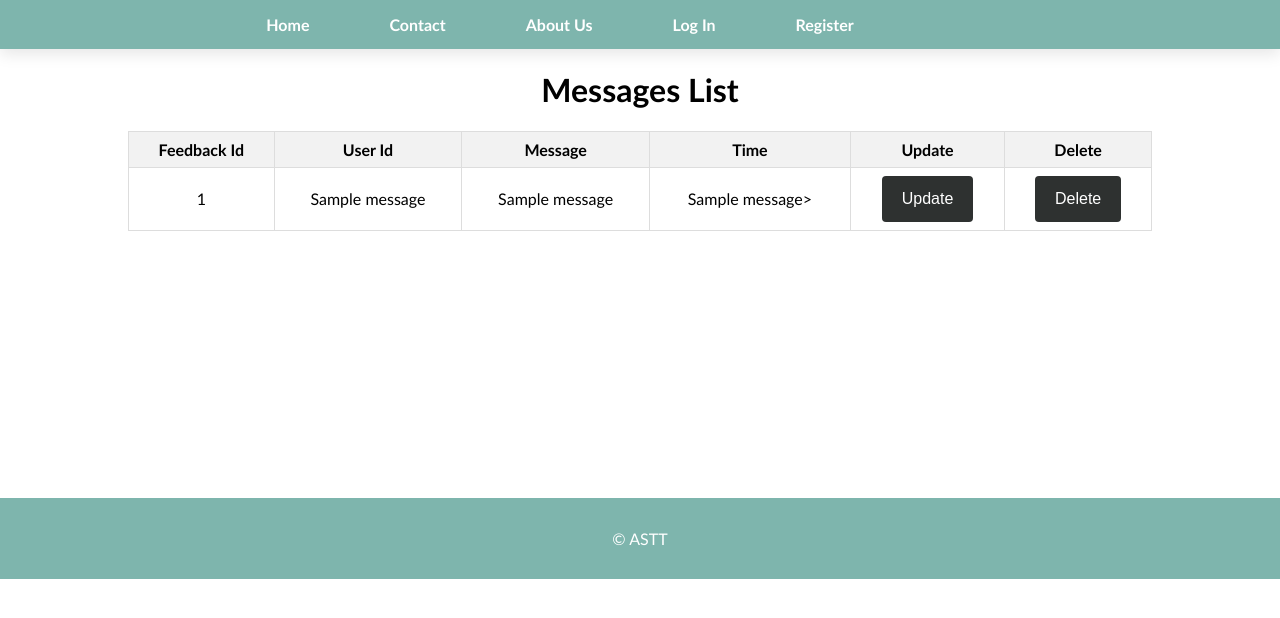
After one commit to FFLUTRA/Albanian-Speech-To-Text, a Flask app: page /messages in a window 1280 px wide. The commit adds this page. Shown: the top 618 px of the page. Run offline with Flask 2, Linux system fonts and the light colour scheme; a database or web service that is not in the repository returns one stand-in record (values such as "Sample title"); some libraries are stand-ins or nearby versions.

Commit message:
Messages Dropdown

```diff
--- a/app.py
+++ b/app.py
@@ -30,42 +30,9 @@ def login():
 def register():
     return render_template('register.html')
 
-@app.route('/profile')
-def profile():
-    if 'user_email' in session:
-        email = session['user_email']
-        conn = db_conn()
-        cur = conn.cursor()
-        cur.execute("SELECT * FROM users WHERE email = %s", (email,))
-        user_data = cur.fetchone()
-        cur.close()
-        conn.close()
-
-        if user_data:
-            return render_template('profile.html', user_data=user_data)
-
-    # Redirect to login if the user is not logged in
-    flash('Please log in to access your profile.', 'error')
-    return redirect(url_for('login'))
-
 def db_conn():
     conn = psycopg2.connect(database="astt_db", host="localhost", user="postgres", password="postgres", port="5432")
     return conn
-
-@app.route('/create', methods=['POST'])
-def createUser():
-    username = request.form['username']
-    email = request.form['email']
-    password = request.form['password']
-    level = request.form['security_level']
-    user = User(username, email, password, level)
-
-    if user.add_user():
-        flash(REGISTER_SUCCESS, 'success')
-        return render_template('login.html')
-
-    flash(REGISTER_FAIL, 'error')
-    return render_template('register.html')
 
 def validate_login(email, password):
     conn = db_conn()
@@ -104,109 +71,31 @@ def login_user():
 
     return render_template('login.html')
 
-def get_username_by_email(email):
+@app.route('/')
+def index():
     conn = db_conn()
     cur = conn.cursor()
-    cur.execute("SELECT username FROM users WHERE email = %s", (email,))
-    username = cur.fetchone()
-    cur.close()
-    conn.close()
+    cur.execute('''SELECT * FROM users''')
+    data = cur.fetchall();
+    cur.close();
+    conn.close();
+    return render_template('index.html', data = data)
 
-    if username:
-        return username
+@app.route('/create', methods=['POST'])
+def createUser():
+    username = request.form['username']
+    email = request.form['email']
+    password = request.form['password']
+    level = request.form['security_level']
+    user = User(username, email, password, level)
 
-def get_password_by_email(email):
-    conn = db_conn()
-    cur = conn.cursor()
-    cur.execute("SELECT password FROM users WHERE email = %s", (email,))
-    password = cur.fetchone()
-    cur.close()
-    conn.close()
+    if user.add_user():
+        flash(REGISTER_SUCCESS, 'success')
+        return render_template('login.html')
 
-    if password:
-        return password
+    flash(REGISTER_FAIL, 'error')
+    return render_template('register.html')
 
-def get_level_by_email(email):
-    conn = db_conn()
-    cur = conn.cursor()
-    cur.execute("SELECT level FROM users WHERE email = %s", (email,))
-    level = cur.fetchone()
-    cur.close()
-    conn.close()
-
-    if level:
-        return level
-
-@app.route('/update_email', methods=['POST'])
-def update_email():
-    if 'user_email' in session:
-        current_email = session['user_email']
-        new_email = request.form['new_email']
-
-        if not new_email:
-            flash('New email cannot be empty.', 'error')
-            return redirect(url_for('profile'))
-
-        # Create an instance of the User class
-        user = User(username=get_username_by_email(current_email), email=current_email, password=get_username_by_email(current_email), level=get_level_by_email(current_email))
-
-        # Call the updateEmail method
-        if user.updateEmail(new_email):
-            flash('Email updated successfully.', 'success')
-        else:
-            flash('Error updating email.', 'error')
-
-        return redirect(url_for('profile'))
-
-    flash('Please log in to access your profile.', 'error')
-    return render_template('profile.html')
-
-# @app.route('/update_email', methods=['POST'])
-# def update_password():
-#     if 'user_email' in session:
-#         current_email = session['user_email']
-#         new_email = request.form['new_email']
-
-#         if not new_email:
-#             flash('New email cannot be empty.', 'error')
-#             return redirect(url_for('profile'))
-
-#         # Create an instance of the User class
-#         user = User(username=get_username_by_email(current_email), email=current_email, password=get_username_by_email(current_email), level=get_level_by_email(current_email))
-
-#         # Call the updateEmail method
-#         if user.updateEmail(new_email):
-#             flash('Email updated successfully.', 'success')
-#         else:
-#             flash('Error updating email.', 'error')
-
-#         return redirect(url_for('profile'))
-
-#     flash('Please log in to access your profile.', 'error')
-#     return render_template('profile.html')
-
-@app.route('/update_level', methods=['POST'])
-def update_level():
-    if 'user_email' in session:
-        current_email = session['user_email']
-        new_level = request.form['new_level']
-
-        if not new_level:
-            flash('New level cannot be empty.', 'error')
-            return redirect(url_for('profile'))
-
-        # Create an instance of the User class
-        user = User(username=get_username_by_email(current_email), email=current_email, password=get_username_by_email(current_email), level=get_level_by_email(current_email))
-
-        if user.updateSecurityLevel(new_level):
-            flash('Level updated successfully.', 'success')
-        else:
-            flash('Error updating level.', 'error')
-
-        return redirect(url_for('profile'))
-
-    flash('Please log in to access your profile.', 'error')
-    return render_template('profile.html')
 
 @app.route('/logout')
 def logout():
@@ -257,15 +146,15 @@ def submit_feedback():
             return redirect(url_for('contact'))
     return redirect(url_for('contact'))
 
-@app.route('/')
-def index():
+@app.route('/messages')
+def messages():
     conn = db_conn()
     cur = conn.cursor()
-    cur.execute('''SELECT * FROM users''')
+    cur.execute('''SELECT * FROM messages''')
     data = cur.fetchall();
     cur.close();
     conn.close();
-    return render_template('index.html', data = data)
+    return render_template('messages.html', data = data)
 
 if __name__ == '__main__':
     app.run(debug=True)
--- a/static/style.css
+++ b/static/style.css
@@ -270,3 +270,24 @@ button:hover {
 .dropdown:hover .dropdown-content {
     display: block;
 }
+
+.dropdown1 {
+    text-align: center;
+}
+
+/* Style for the table */
+table {
+    width: 80%;
+    margin: 20px auto; /* Center the table */
+    border-collapse: collapse;
+}
+
+th, td {
+    border: 1px solid #ddd;
+    padding: 8px;
+    text-align: center;
+}
+
+th {
+    background-color: #f2f2f2;
+}
--- /dev/null
+++ b/templates/messages.html
@@ -0,0 +1,54 @@
+<!DOCTYPE html>
+<html lang="en">
+<head>
+    <meta charset="UTF-8">
+    <meta name="viewport" content="width=device-width, initial-scale=1.0">
+    <title>Feedback Messages</title>
+    <link rel="stylesheet" type="text/css" href="{{ url_for('static', filename='style.css') }}">
+</head>
+<body>
+    {% include 'header.html' %}
+    <div class="dropdown1">
+        <h1 styles="color: brown; text-align: center">Messages List</h1>
+        <table>
+            <thead>
+                <tr>
+                    <th>Feedback Id</th>
+                    <th>User Id</th>
+                    <th>Message</th>
+                    <th>Time</th>
+                    <th>Update</th>
+                    <th>Delete</th>
+                </tr>
+            </thead>
+            <tbody>
+                {% for row in data %}
+                <tr>
+                    <td>{{ row[0] }}</td>
+                    <td>{{ row[1] }}</td>
+                    <td>{{ row[2] }}</td>
+                    <td>{{ row[3] }}></td>
+                    <td><button>Update</button></td>
+                    <td><button>Delete</button></td>
+                </tr>
+                {% endfor %}
+            </tbody>
+        </table>
+    </div>
+    <br>
+    <br>
+    <br>
+    <br>
+    <br>
+    <br>
+    <br>
+    <br>
+    <br>
+    <br>
+    <br>
+    <br>
+    <br>
+
+    {% include 'footer.html' %}
+</body>
+</html>
```
